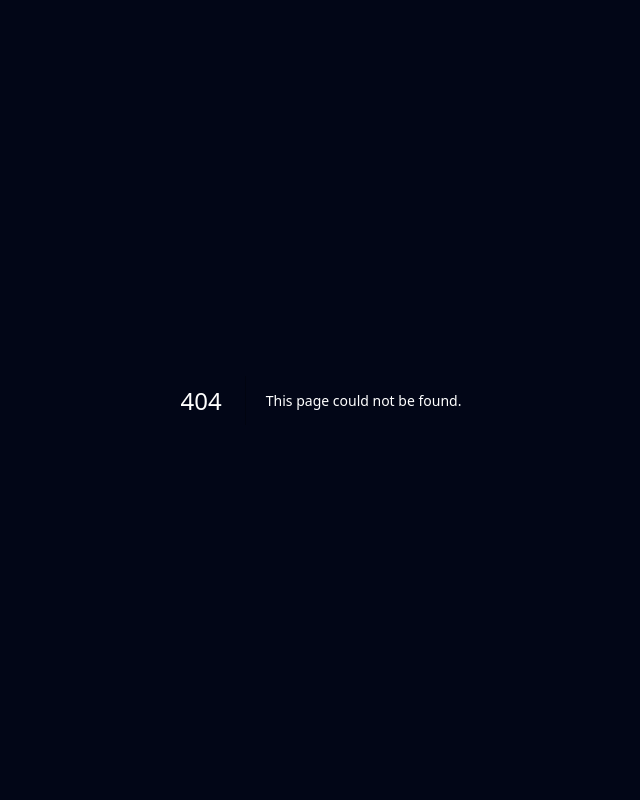
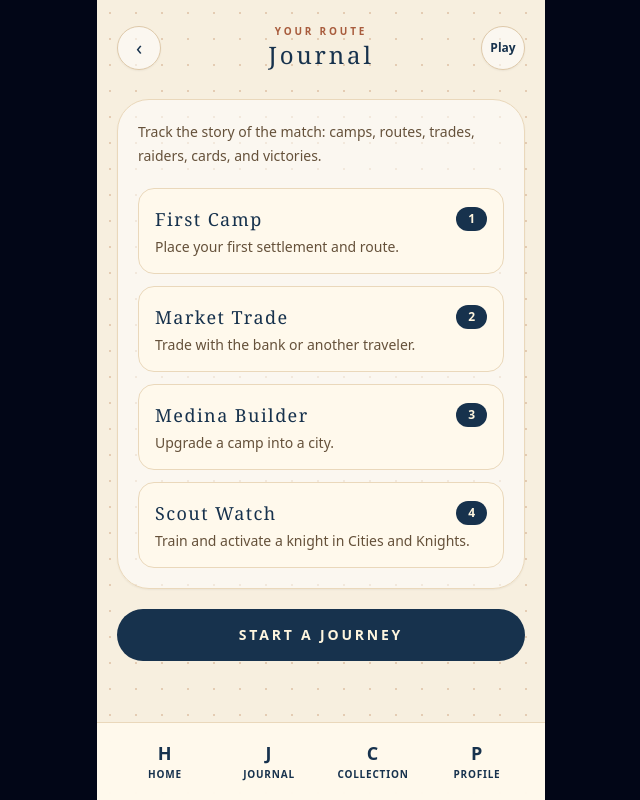
Before and after one commit to lschacht99/Catanlike, a Next.js app: page /journal in a window 1280 px wide. Before the commit this address had no page. Shown: the whole page, without its empty margins (319-959 px from the left). Built offline with nearby package versions, Linux system fonts and the light colour scheme.

Commit message:
Add Journey Journal page

```diff
--- /dev/null
+++ b/src/app/journal/page.tsx
@@ -0,0 +1,31 @@
+import Link from "next/link";
+import HamsaPage from "@/components/HamsaPage";
+
+const entries = [
+  ["First Camp", "Place your first settlement and route."],
+  ["Market Trade", "Trade with the bank or another traveler."],
+  ["Medina Builder", "Upgrade a camp into a city."],
+  ["Scout Watch", "Train and activate a knight in Cities and Knights."],
+];
+
+export default function JournalPage() {
+  return (
+    <HamsaPage title="Journal" kicker="Your route">
+      <div className="rounded-[2rem] border border-[#ead8bb] bg-white/55 p-5 shadow-sm">
+        <p className="text-sm leading-6 text-[#65513a]">Track the story of the match: camps, routes, trades, raiders, cards, and victories.</p>
+        <div className="mt-5 space-y-3">
+          {entries.map(([title, body], index) => (
+            <div key={title} className="rounded-2xl border border-[#ead8bb] bg-[#fff9ec] p-4">
+              <div className="flex items-center justify-between">
+                <h2 className="font-serif text-lg tracking-[0.08em]">{title}</h2>
+                <span className="rounded-full bg-[#17324d] px-3 py-1 text-xs font-bold text-[#fff6df]">{index + 1}</span>
+              </div>
+              <p className="mt-1 text-sm text-[#65513a]">{body}</p>
+            </div>
+          ))}
+        </div>
+      </div>
+      <Link href="/studio" className="mt-5 block rounded-full bg-[#17324d] px-6 py-4 text-center text-sm font-black uppercase tracking-[0.2em] text-[#fff6df]">Start a journey</Link>
+    </HamsaPage>
+  );
+}
```
